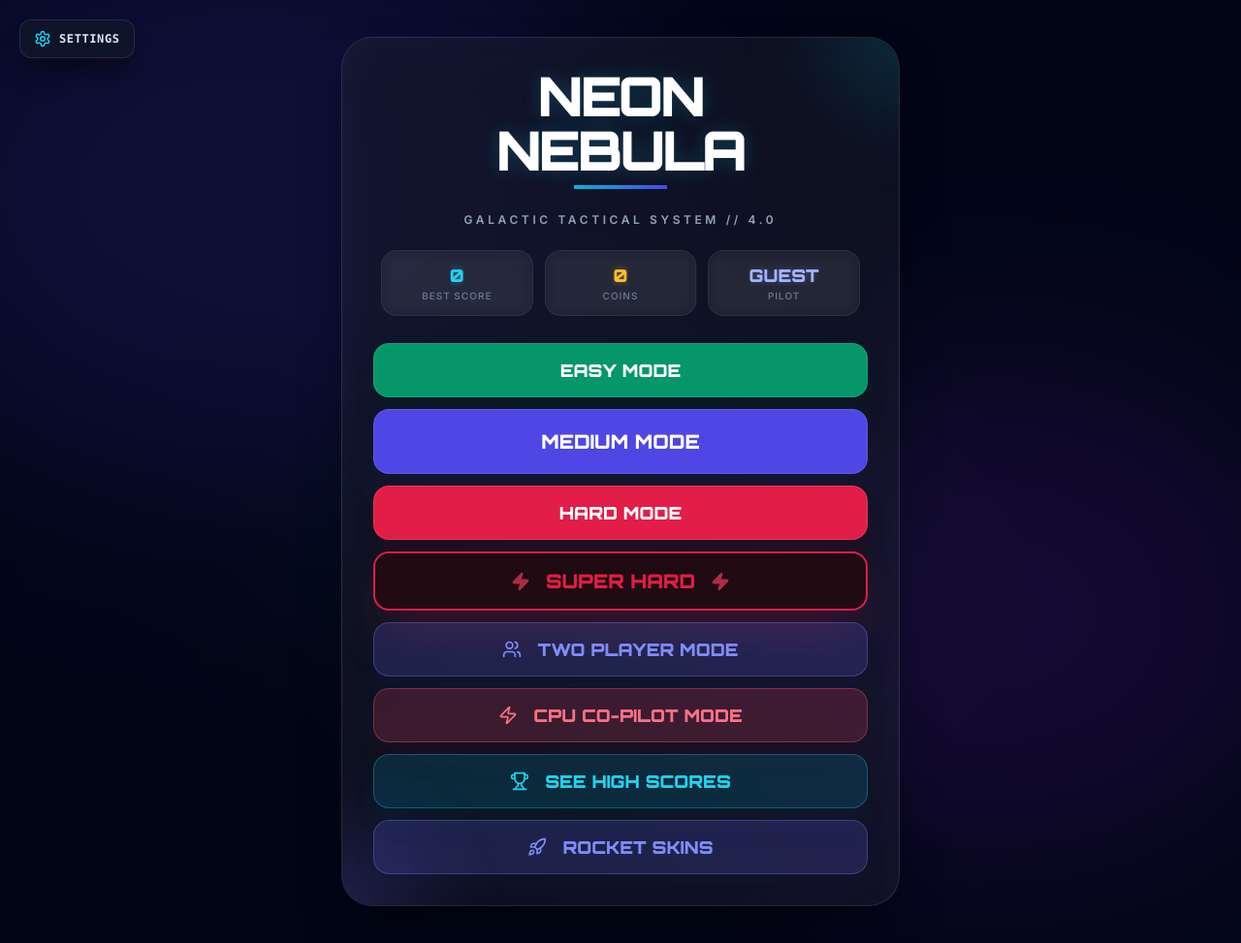
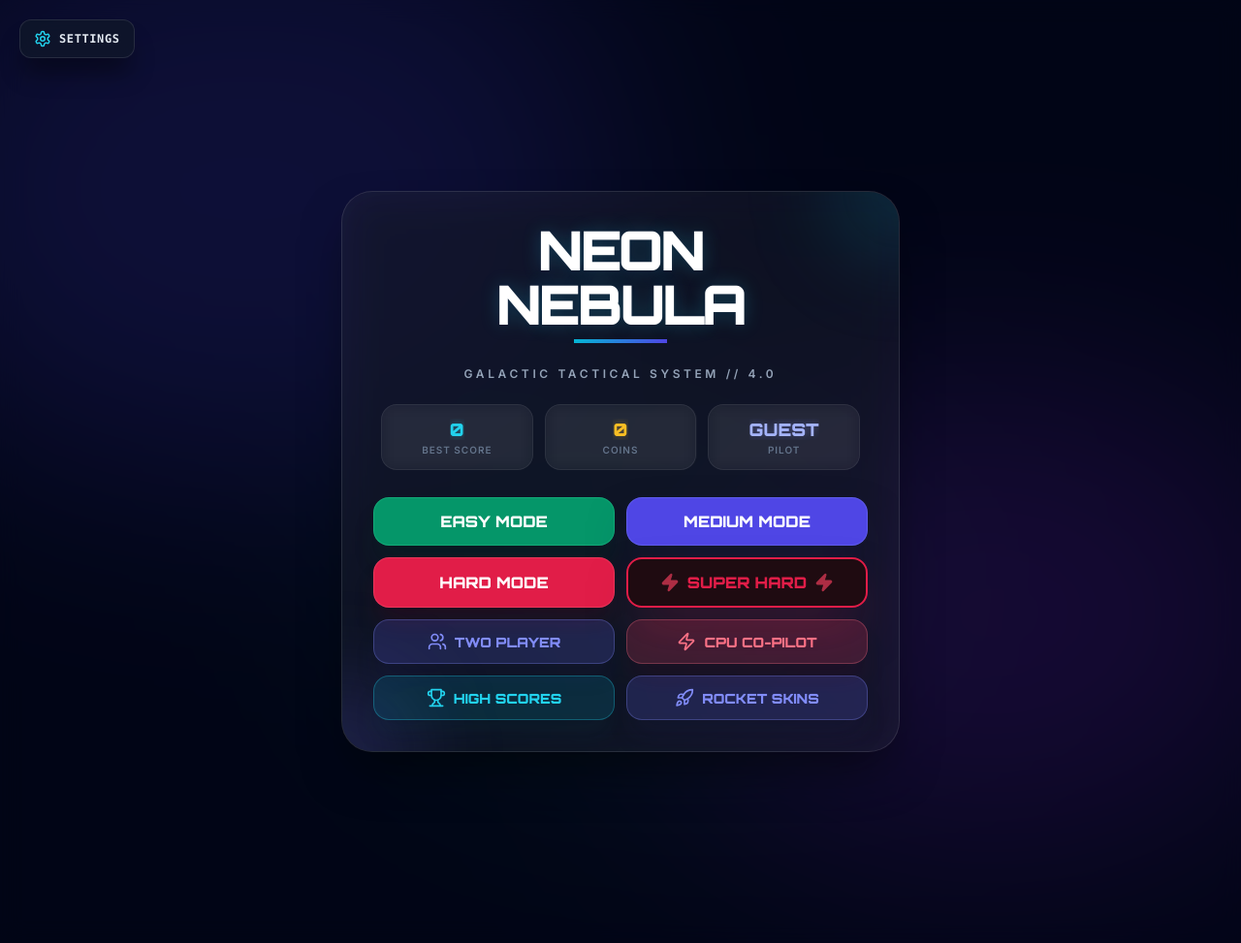
Before and after one commit to evierosenthal/neon.everosenthal.com, a PHP site: page / in a window 1280 px wide. Shown: the whole page at 97% size. Run offline with PHP 8.4, Linux system fonts and the light colour scheme; some libraries are stand-ins or nearby versions.

Commit message:
Took out the last changes

```diff
--- a/www/index.html
+++ b/www/index.html
@@ -112,13 +112,13 @@
                 <button class="btn btn-ghost-indigo" data-menu="two-player">
                   <span class="btn-sheen"></span>
                   <svg viewBox="0 0 24 24" class="icon icon-stroke"><path d="M16 21v-2a4 4 0 0 0-4-4H6a4 4 0 0 0-4 4v2"/><circle cx="9" cy="7" r="4"/><path d="M22 21v-2a4 4 0 0 0-3-3.87"/><path d="M16 3.13a4 4 0 0 1 0 7.75"/></svg>
-                  TWO PLAYER MODE
+                  TWO PLAYER
                 </button>
 
                 <button class="btn btn-ghost-rose" data-menu="cpu">
                   <span class="btn-sheen"></span>
                   <svg viewBox="0 0 24 24" class="icon icon-stroke"><path d="M4 14a1 1 0 0 1-.78-1.63l9.9-10.2a.5.5 0 0 1 .86.46l-1.92 6.02A1 1 0 0 0 13 10h7a1 1 0 0 1 .78 1.63l-9.9 10.2a.5.5 0 0 1-.86-.46l1.92-6.02A1 1 0 0 0 11 14z"/></svg>
-                  CPU CO-PILOT MODE
+                  CPU CO-PILOT
                 </button>
               </div>
 
@@ -126,7 +126,7 @@
                 <button id="see-highscores" class="btn btn-ghost-cyan">
                   <span class="btn-sheen"></span>
                   <svg viewBox="0 0 24 24" class="icon icon-stroke"><path d="M6 9H4.5a2.5 2.5 0 0 1 0-5H6"/><path d="M18 9h1.5a2.5 2.5 0 0 0 0-5H18"/><path d="M4 22h16"/><path d="M10 14.66V17c0 .55-.47.98-.97 1.21C7.85 18.75 7 20.24 7 22"/><path d="M14 14.66V17c0 .55.47.98.97 1.21C16.15 18.75 17 20.24 17 22"/><path d="M18 2H6v7a6 6 0 0 0 12 0V2Z"/></svg>
-                  SEE HIGH SCORES
+                  HIGH SCORES
                 </button>
 
                 <button id="skins-btn" class="btn btn-ghost-indigo">
--- a/www/styles.css
+++ b/www/styles.css
@@ -774,12 +774,33 @@ body {
   width: 100%;
 }
 
-.difficulty-buttons,
-.btn-duo {
-  display: flex;
-  flex-direction: column;
+/* Difficulty picks sit in a compact 2x2 grid */
+.difficulty-buttons {
+  display: grid;
+  grid-template-columns: 1fr 1fr;
   gap: 0.75rem;
   width: 100%;
+}
+
+.difficulty-buttons .btn {
+  padding: 0.875rem 1rem;
+  font-size: 1rem;
+  gap: 0.5rem;
+  white-space: nowrap;
+}
+
+.btn-duo {
+  display: grid;
+  grid-template-columns: 1fr 1fr;
+  gap: 0.75rem;
+  width: 100%;
+}
+
+.btn-duo .btn {
+  padding: 0.75rem 0.75rem;
+  font-size: 0.875rem;
+  gap: 0.5rem;
+  white-space: nowrap;
 }
 
 .btn {
```
